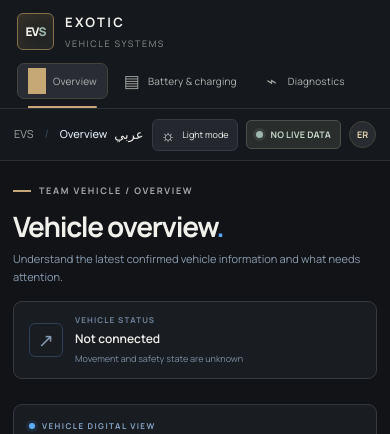
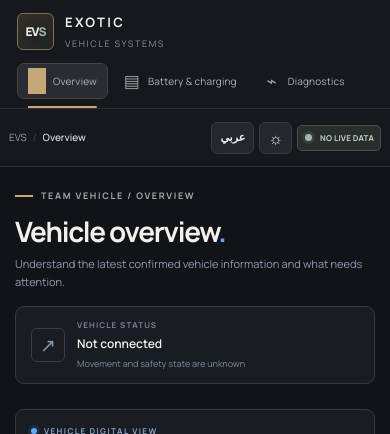
Before and after one commit to Abdo1629/exotic-vehicle-systems, a Next.js app: page / in a window 390 px wide. Shown: the top 434 px of the page. Built offline with nearby package versions, Linux system fonts and the light colour scheme; no server answers.

Commit message:
feat(ux): add responsive RTL layout and bilingual header controls

```diff
--- a/app/globals.css
+++ b/app/globals.css
@@ -517,3 +517,76 @@ html[data-theme="light"] .record-form textarea { background: #fff; color: #20231
   .vehicle-viewport { min-height: 290px; }
   .viewport-bottomline { flex-wrap: wrap; }
 }
+
+
+/* Bilingual UX, RTL layout, and phone-sized web header */
+.language-toggle {
+  border: 1px solid var(--border);
+  border-radius: 6px;
+  min-height: 34px;
+  padding: 0 11px;
+  background: var(--surface-raised);
+  color: var(--text);
+  font: inherit;
+  font-size: 11px;
+  font-weight: 750;
+  cursor: pointer;
+}
+.language-toggle:focus-visible, button:focus-visible, a:focus-visible, input:focus-visible, textarea:focus-visible {
+  outline: 2px solid var(--accent);
+  outline-offset: 3px;
+}
+html[data-locale="ar"] body { font-family: var(--font-cairo), sans-serif; }
+html[data-locale="ar"] .metric-value,
+html[data-locale="ar"] .inspector-row strong,
+html[data-locale="ar"] .viewport-topline,
+html[data-locale="ar"] .viewport-bottomline { font-family: var(--font-ibm-plex-mono), monospace; }
+html[dir="rtl"] .sidebar { inset: 0 0 0 auto; border-right: 0; border-left: 1px solid var(--border); }
+html[dir="rtl"] .main-panel { margin-left: 0; margin-right: 246px; }
+html[dir="rtl"] .nav-indicator { left: auto; right: -17px; border-radius: 3px 0 0 3px; }
+html[dir="rtl"] .notice { border-left: 1px solid var(--border); border-right: 3px solid var(--accent); }
+html[dir="rtl"] .page-intro,
+html[dir="rtl"] .welcome-row,
+html[dir="rtl"] .section-heading,
+html[dir="rtl"] .panel-heading,
+html[dir="rtl"] .metric-top,
+html[dir="rtl"] .record-item-top { direction: rtl; }
+html[dir="rtl"] .checklist > div { direction: rtl; }
+html[dir="rtl"] .checklist em { margin-inline-start: auto; }
+html[dir="rtl"] .record-form label { text-align: right; }
+html[dir="rtl"] .record-form input,
+html[dir="rtl"] .record-form textarea { text-align: right; }
+html[dir="rtl"] .content { direction: rtl; }
+html[dir="rtl"] .brand-copy,
+html[dir="rtl"] .profile-copy,
+html[dir="rtl"] .system-card div { text-align: right; }
+html[dir="rtl"] .topbar { direction: rtl; }
+html[dir="rtl"] .welcome-row > div:first-child,
+html[dir="rtl"] .page-intro > div:first-child { text-align: right; }
+html[dir="rtl"] .footer { direction: rtl; }
+@media (max-width: 900px) {
+  html[dir="rtl"] .main-panel { margin-right: 0; }
+}
+@media (max-width: 680px) {
+  .topbar { min-height: 58px; padding: 0 14px; gap: 10px; }
+  .breadcrumbs { min-width: 0; gap: 6px; font-size: 10px; }
+  .breadcrumbs strong { max-width: 130px; overflow: hidden; text-overflow: ellipsis; white-space: nowrap; }
+  .topbar-actions { gap: 7px; }
+  .topbar-team, .topbar-divider { display: none; }
+  .mode-pill { max-width: 115px; overflow: hidden; white-space: nowrap; padding: 6px 7px; font-size: 8px; }
+  .theme-toggle { min-height: 32px; }
+  .language-toggle { min-height: 32px; padding: 0 8px; }
+  .content { padding: 22px 15px 22px; }
+  .welcome-row { align-items: stretch; flex-direction: column; }
+  .vehicle-state { width: 100%; }
+  .lower-grid { grid-template-columns: minmax(0,1fr); }
+  .metrics-grid { grid-template-columns: repeat(2,minmax(0,1fr)); }
+  .record-layout { grid-template-columns: minmax(0,1fr); }
+  html[dir="rtl"] .topbar { flex-direction: row; }
+}
+@media (max-width: 390px) {
+  .topbar { padding-inline: 9px; }
+  .topbar-actions { gap: 5px; }
+  .mode-pill { max-width: 84px; }
+  .theme-toggle span:last-child { display: none; }
+}
```
